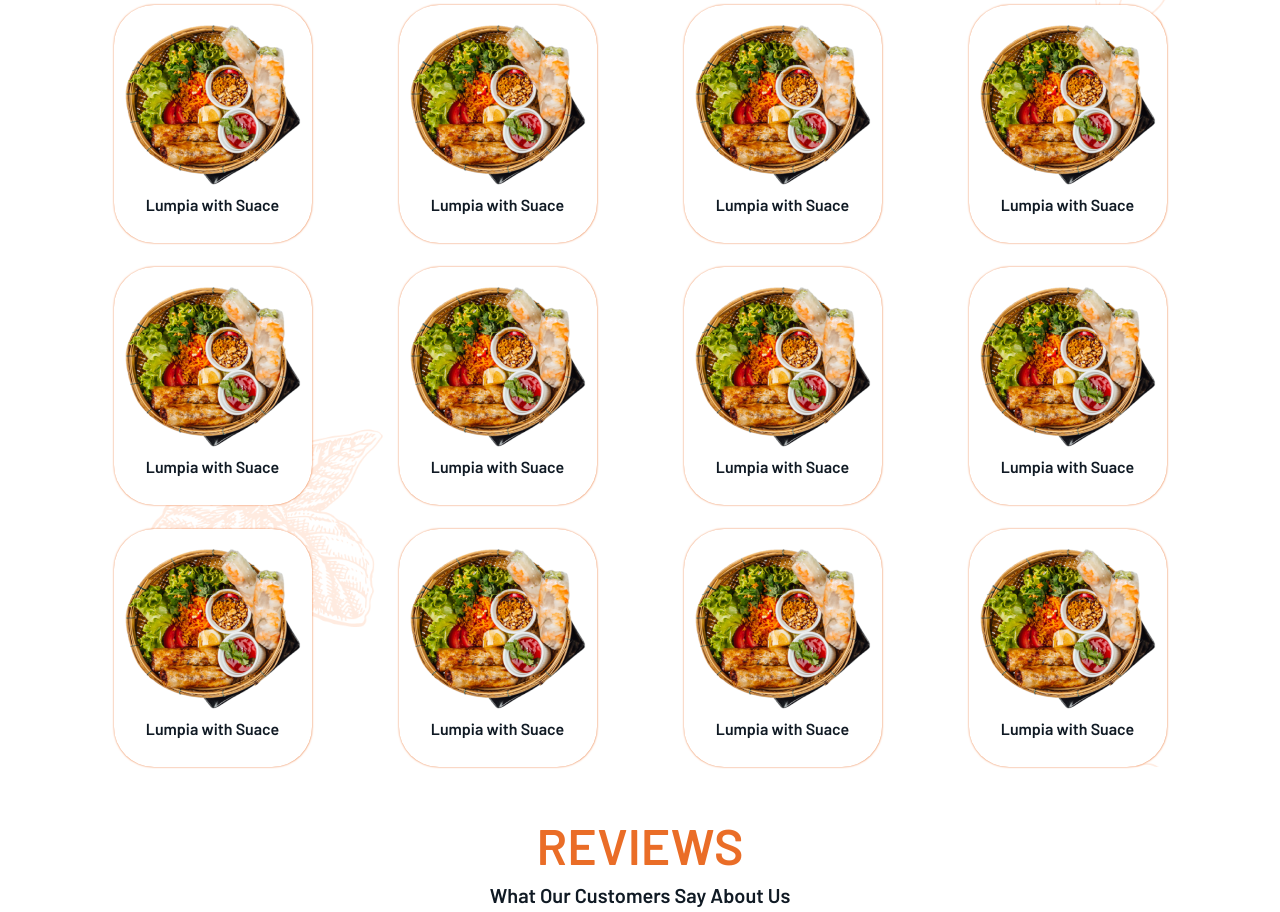
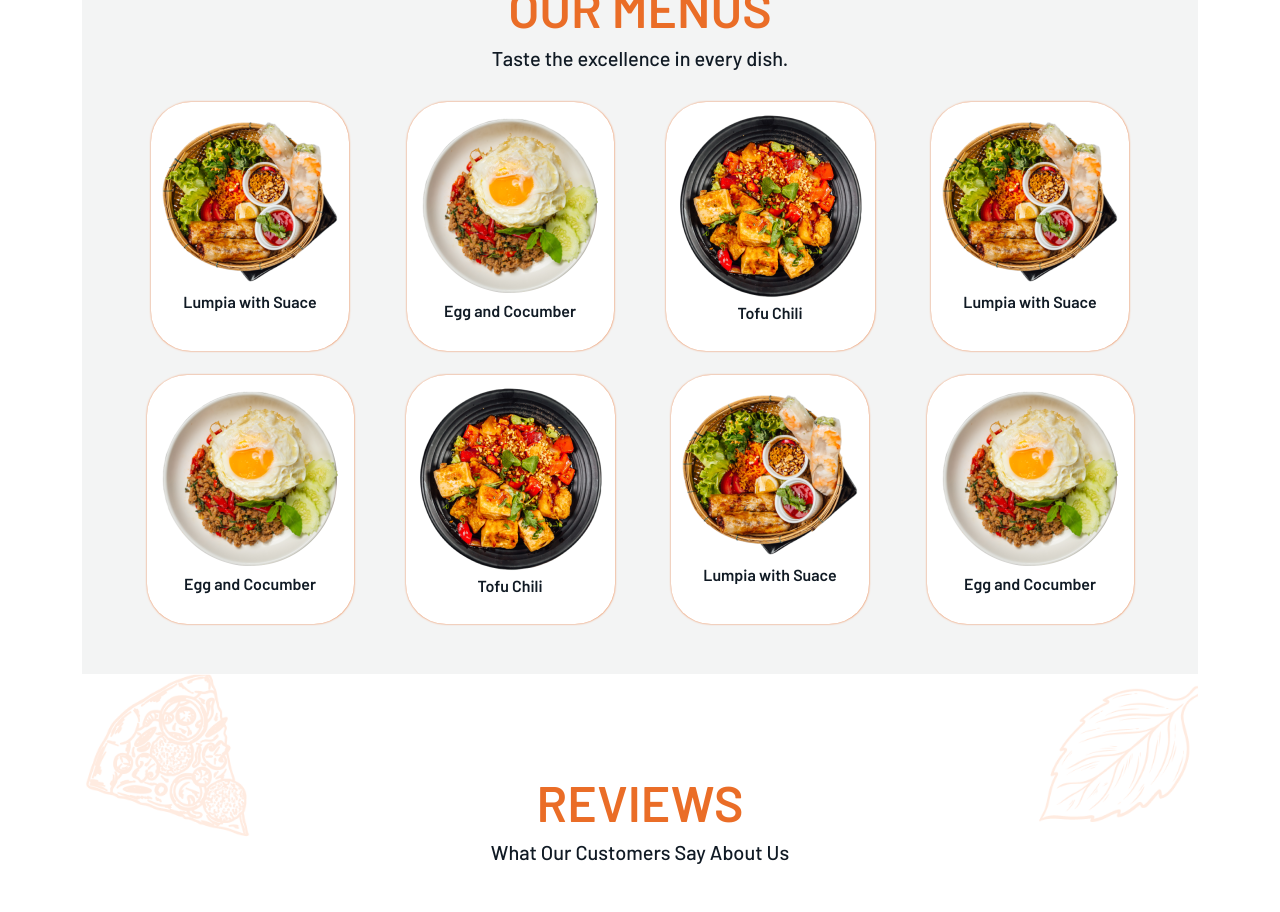
Before and after one commit to Bhadri-R/hsbFoods, a plain HTML site: page index.html in a window 1280 px wide. Shown: the part 815-1727 px from the top of the page. Drawn offline with nearby package versions, Linux system fonts and the light colour scheme.

Commit message:
hsb foods

```diff
--- a/index.html
+++ b/index.html
@@ -132,7 +132,7 @@
 
         .subHeading {
             color: var(--secondary-color);
-            font-weight: 600;
+            font-weight: 500;
         }
 
 
@@ -236,8 +236,7 @@
 
 
 
-        .introSection,
-        .menuSection {
+        .introSection {
             width: 100%;
             height: fit-content;
             background-image: url(./assests/images/introBg.png);
@@ -258,7 +257,17 @@
 
         /* MENU SECTION STYLE STARTS HERE */
 
+        .menuSection {
 
+            width: 100%;
+            height: fit-content;
+            background-image: url(./assests/images/Menus\ \(3\).png);
+            background-size: contain;
+            font-family: var(--barlow-font);
+            background-size: cover;
+            background-repeat: no-repeat;
+
+        }
 
 
 
@@ -280,7 +289,17 @@
 
         /* MENU SECTION STYLE ENDS HERE */
 
+        /* TESTIMONIAL SECTION STARTS HERE */
+        .testimonial {
+            width: 100%;
+            height: fit-content;
+            background-image: url(./assests/images/testimonialBg.png);
+            background-size: cover;
+            background-repeat: no-repeat;
+            font-family: var(--barlow-font);
+        }
 
+        /* TESTIMONIAL SECTION END HERE */
 
 
         /* GRAB A SEAT SECTION STARTS HERE */
@@ -331,7 +350,8 @@
         .footerTitle {
             font-weight: 600;
         }
-        .footerBaseIcons{
+
+        .footerBaseIcons {
             color: var(--primary-color);
             font-size: 20px;
         }
@@ -340,12 +360,41 @@
 
 
 
-        /* MEDIA QUERIES STARTS HERE */
 
-        @media only screen and (max-width: 768px) {
-            .navbar-nav .nav-item {
-                margin-left: 0px !important;
+        /* SECTION PADDINGS */
+
+        /* SECTION PADDINGS */
+
+
+
+
+
+
+        @media only screen and (min-width: 991.999px) {
+
+            .navbar-expand-lg .navbar-nav .nav-link {
+                padding-right: 0PX !important;
+
             }
+
+            .navbar-collapse {
+                display: flex;
+                justify-content: space-between !important;
+            }
+
+
+            .testimonial,
+            .menuSection,
+            .introSection,
+            .grabASeatSec,
+            .footerSection,
+            .footerBase {
+
+                padding: 50px;
+
+            }
+
+
         }
 
         @media only screen and (max-width: 991.999px) {
@@ -361,22 +410,42 @@
                 padding-top: 50px;
             }
 
+            h1 {
+                font-size: 50px;
+
+                /* color: var(--primary-color); */
+            }
+
         }
 
 
-        @media only screen and (min-width: 991.999px) {
 
-            .navbar-expand-lg .navbar-nav .nav-link {
-                padding-right: 0PX !important;
+
+        @media only screen and (max-width: 768px) {
+            .navbar-nav .nav-item {
+                margin-left: 0px !important;
+            }
+
+            h1 {
+                font-size: 42px;
+
+                /* color: var(--primary-color); */
+            }
+        }
+
+        /* MEDIA QUERIES STARTS HERE */
+        @media only screen and (max-width: 576px) {
+
+
+            h1 {
+                font-size: 36px;
+
 
             }
 
-            .navbar-collapse {
-                display: flex;
-                justify-content: space-between !important;
+            h5 {
+                font-size: 18px;
             }
-
-
         }
 
         /* MEDIA QUERIES ENDS HERE */
@@ -446,8 +515,6 @@
 
     <section class="container">
         <div class="introSection">
-
-
             <div class="row">
                 <div class="col-lg-6 d-flex justify-content-center align-items-center">
                     <div class="introSectionMainCont">
@@ -497,6 +564,7 @@
             <div class="row g-4 pt-4">
 
 
+
                 <div class="col-lg-3 col-md-4 col-sm-6 d-flex justify-content-center ">
                     <div class="menuCard">
                         <div class="menuTopImg">
@@ -508,113 +576,27 @@
                         </p>
                     </div>
                 </div>
+
                 <div class="col-lg-3 col-md-4 col-sm-6 d-flex justify-content-center ">
                     <div class="menuCard">
                         <div class="menuTopImg">
-                            <img src="./assests/images/dish-1.png" alt="" class="img-fluid ">
+                            <img src="./assests/images/dish-4.png" alt="" class="img-fluid ">
 
                         </div>
                         <p class="dishName">
-                            Lumpia with Suace
+                            Egg and Cocumber
                         </p>
                     </div>
                 </div>
+
                 <div class="col-lg-3 col-md-4 col-sm-6 d-flex justify-content-center ">
                     <div class="menuCard">
                         <div class="menuTopImg">
-                            <img src="./assests/images/dish-1.png" alt="" class="img-fluid ">
+                            <img src="./assests/images/dish-5.png" alt="" class="img-fluid ">
 
                         </div>
                         <p class="dishName">
-                            Lumpia with Suace
-                        </p>
-                    </div>
-                </div>
-                <div class="col-lg-3 col-md-4 col-sm-6 d-flex justify-content-center ">
-                    <div class="menuCard">
-                        <div class="menuTopImg">
-                            <img src="./assests/images/dish-1.png" alt="" class="img-fluid ">
-
-                        </div>
-                        <p class="dishName">
-                            Lumpia with Suace
-                        </p>
-                    </div>
-                </div>
-                <div class="col-lg-3 col-md-4 col-sm-6 d-flex justify-content-center ">
-                    <div class="menuCard">
-                        <div class="menuTopImg">
-                            <img src="./assests/images/dish-1.png" alt="" class="img-fluid ">
-
-                        </div>
-                        <p class="dishName">
-                            Lumpia with Suace
-                        </p>
-                    </div>
-                </div>
-                <div class="col-lg-3 col-md-4 col-sm-6 d-flex justify-content-center ">
-                    <div class="menuCard">
-                        <div class="menuTopImg">
-                            <img src="./assests/images/dish-1.png" alt="" class="img-fluid ">
-
-                        </div>
-                        <p class="dishName">
-                            Lumpia with Suace
-                        </p>
-                    </div>
-                </div>
-                <div class="col-lg-3 col-md-4 col-sm-6 d-flex justify-content-center ">
-                    <div class="menuCard">
-                        <div class="menuTopImg">
-                            <img src="./assests/images/dish-1.png" alt="" class="img-fluid ">
-
-                        </div>
-                        <p class="dishName">
-                            Lumpia with Suace
-                        </p>
-                    </div>
-                </div>
-                <div class="col-lg-3 col-md-4 col-sm-6 d-flex justify-content-center ">
-                    <div class="menuCard">
-                        <div class="menuTopImg">
-                            <img src="./assests/images/dish-1.png" alt="" class="img-fluid ">
-
-                        </div>
-                        <p class="dishName">
-                            Lumpia with Suace
-                        </p>
-                    </div>
-                </div>
-                <div class="col-lg-3 col-md-4 col-sm-6 d-flex justify-content-center ">
-                    <div class="menuCard">
-                        <div class="menuTopImg">
-                            <img src="./assests/images/dish-1.png" alt="" class="img-fluid ">
-
-                        </div>
-                        <p class="dishName">
-                            Lumpia with Suace
-                        </p>
-                    </div>
-                </div>
-                <div class="col-lg-3 col-md-4 col-sm-6 d-flex justify-content-center ">
-                    <div class="menuCard">
-                        <div class="menuTopImg">
-                            <img src="./assests/images/dish-1.png" alt="" class="img-fluid ">
-
-                        </div>
-                        <p class="dishName">
-                            Lumpia with Suace
-                        </p>
-                    </div>
-                </div>
-                <div class="col-lg-3 col-md-4 col-sm-6 d-flex justify-content-center ">
-                    <div class="menuCard">
-                        <div class="menuTopImg">
-                            <img src="./assests/images/dish-1.png" alt="" class="img-fluid ">
-
-                        </div>
-                        <p class="dishName">
-                            Lumpia with Suace
+                           Tofu Chili
                         </p>
                     </div>
                 </div>
@@ -630,6 +612,55 @@
                     </div>
                 </div>
 
+                <div class="col-lg-3 col-md-4 col-sm-6 d-flex justify-content-center ">
+                    <div class="menuCard">
+                        <div class="menuTopImg">
+                            <img src="./assests/images/dish-4.png" alt="" class="img-fluid ">
+
+                        </div>
+                        <p class="dishName">
+                            Egg and Cocumber
+                        </p>
+                    </div>
+                </div>
+
+                <div class="col-lg-3 col-md-4 col-sm-6 d-flex justify-content-center ">
+                    <div class="menuCard">
+                        <div class="menuTopImg">
+                            <img src="./assests/images/dish-5.png" alt="" class="img-fluid ">
+
+                        </div>
+                        <p class="dishName">
+                           Tofu Chili
+                        </p>
+                    </div>
+                </div>
+                <div class="col-lg-3 col-md-4 col-sm-6 d-flex justify-content-center ">
+                    <div class="menuCard">
+                        <div class="menuTopImg">
+                            <img src="./assests/images/dish-1.png" alt="" class="img-fluid ">
+
+                        </div>
+                        <p class="dishName">
+                            Lumpia with Suace
+                        </p>
+                    </div>
+                </div>
+
+                <div class="col-lg-3 col-md-4 col-sm-6 d-flex justify-content-center ">
+                    <div class="menuCard">
+                        <div class="menuTopImg">
+                            <img src="./assests/images/dish-4.png" alt="" class="img-fluid ">
+
+                        </div>
+                        <p class="dishName">
+                            Egg and Cocumber
+                        </p>
+                    </div>
+                </div>
+
+
+
 
 
             </div>
@@ -639,36 +670,22 @@
 
 
     <!-- TESTIMONIAL SECTION STARTS HERE -->
+
     <section class="container">
+        <div class="testimonial">
             <div class="row pt-5">
                 <div class="col-12 text-center">
-                <h1 class="mainHeading">REVIEWS
+                    <h1 class="mainHeading">REVIEWS</h1>
+                    <h5 class="subHeading">What Our Customers Say About Us</h5>
+                </div>
+            </div>
 
 
 
 
 
-                </h1>
-                <h5 class="subHeading">What Our Customers Say About Us</h5>
-            </div>
-        </div>
-        <div class="row">
-            <div class="col-12">
-
-            </div>
-        </div>
-
-    </section>
-
-
-
-
-    <section class="testimonial">
-        <div class="container">
-
 
             <div class="responsive-container-block bg">
-
                 <div class="swiper-container mySwiper">
                     <div class="swiper-wrapper">
                         <div class="swiper-slide">
@@ -715,14 +732,8 @@
                                 </p>
                                 <div class="row">
                                     <div class="col-12 d-flex">
-
-
                                         <img src="https://workik-widget-assets.s3.amazonaws.com/widget-assets/images/P1.7.png"
                                             class="testimonialUserImg">
-
-
-
-
                                         <div class="ps-2 pt-2">
                                             <p class="testimonialName mb-0 text-start">
                                                 Gopal Ram
@@ -752,14 +763,8 @@
                                 </p>
                                 <div class="row">
                                     <div class="col-12 d-flex">
-
-
                                         <img src="https://workik-widget-assets.s3.amazonaws.com/widget-assets/images/P1.7.png"
                                             class="testimonialUserImg">
-
-
-
-
                                         <div class="ps-2 pt-2">
                                             <p class="testimonialName mb-0 text-start">
                                                 Gopal Ram
@@ -789,14 +794,8 @@
                                 </p>
                                 <div class="row">
                                     <div class="col-12 d-flex">
-
-
                                         <img src="https://workik-widget-assets.s3.amazonaws.com/widget-assets/images/P1.7.png"
                                             class="testimonialUserImg">
-
-
-
-
                                         <div class="ps-2 pt-2">
                                             <p class="testimonialName mb-0 text-start">
                                                 Gopal Ram
@@ -857,9 +856,6 @@
                             </div>
                         </div>
 
-
-
-
                     </div>
                     <div class="swiper-pagination container-block">
                     </div>
@@ -878,6 +874,8 @@
 
     <!-- GRAB A SEAT STARTS HERE -->
     <section class="container">
+        <div class="grabASeatSec">
+
             <div class="row">
                 <div class="col-12 text-center">
                     <h1 class="mainHeading">
@@ -911,14 +909,16 @@
                                 <div class="input-group mb-3">
                                     <span class="input-group-text" id="basic-addon1"><ion-icon
                                             name="calendar-outline"></ion-icon></span>
-                                <input type="date" class="form-control" id="dateInput" aria-describedby="basic-addon1">
+                                    <input type="date" class="form-control" id="dateInput"
+                                        aria-describedby="basic-addon1">
                                 </div>
                             </div>
                             <div class="col-6">
                                 <div class="input-group mb-3">
                                     <span class="input-group-text" id="basic-addon1"><ion-icon
                                             name="time-outline"></ion-icon></span>
-                                <input type="time" class="form-control" id="timeInput" aria-describedby="basic-addon1">
+                                    <input type="time" class="form-control" id="timeInput"
+                                        aria-describedby="basic-addon1">
                                 </div>
                             </div>
                         </div>
@@ -952,6 +952,8 @@
                     </div>
                 </div>
             </div>
+
+        </div>
     </section>
 
     <!-- GRAB A SEAT ENDS HERE -->
@@ -959,8 +961,8 @@
 
     <!-- FOOTER STARTS HERE -->
 
-    <footer class="container">
-        <div>
+    <footer class="container pt-4">
+        <div class="footerSection">
             <div class="row gy-4 ">
                 <div class="col-lg-4 col-md-6 col-11 ">
                     <div class="row">
@@ -1002,15 +1004,15 @@
                             <ion-icon name="mail-outline"></ion-icon>
                         </div>
                         <div class="col-11">
-             <p>               hsbfoods.com</p>
+                            <p> hsbfoods.com</p>
                         </div>
                     </div>
                     <div class="row">
                         <div class="col-1">
-                          <p>  <ion-icon name="call-outline"></ion-icon></p>
+                            <p> <ion-icon name="call-outline"></ion-icon></p>
                         </div>
                         <div class="col-11">
-                       <p>     9876543214</p>
+                            <p> 9876543214</p>
                         </div>
                     </div>
                     <div class="row">
@@ -1018,7 +1020,7 @@
                             <p> <ion-icon name="location-outline"></ion-icon></p>
                         </div>
                         <div class="col-11">
-                         <p>   Near PSG College Peelamedu, Cloimbatore-21</p>
+                            <p> Near PSG College Peelamedu, Cloimbatore-21</p>
                         </div>
                     </div>
                 </div>
@@ -1027,7 +1029,7 @@
         </div>
         <div class="footerBase pt-3">
             <div class="row">
-                <div class="col-4">
+                <div class="col-4 pe-0">
                     <span class="footerBaseIcons">
 
 
@@ -1037,7 +1039,7 @@
                         <ion-icon name="logo-whatsapp"></ion-icon>
                     </span>
                 </div>
-                <div class="col-8 text-end">
+                <div class="col-8 text-end ps-0">
                     <p>
                         &copy; 2024 HSB FOODS | All rights reserved
                     </p>
```
Also changed, not shown: assests/images/Desktop - 6.png (added), assests/images/Menus (3).png (added), assests/images/menuBg.png (added), assests/images/testimonialBg.png (added). Lines whose indentation alone changed are shown as unchanged.
